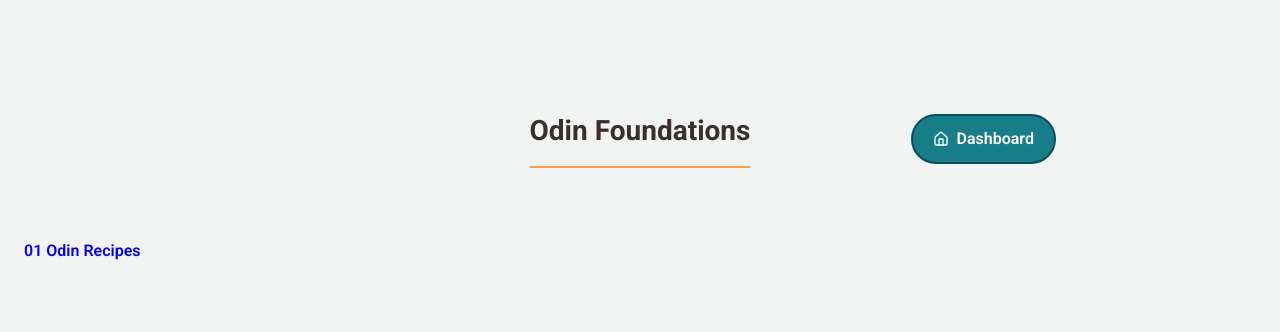
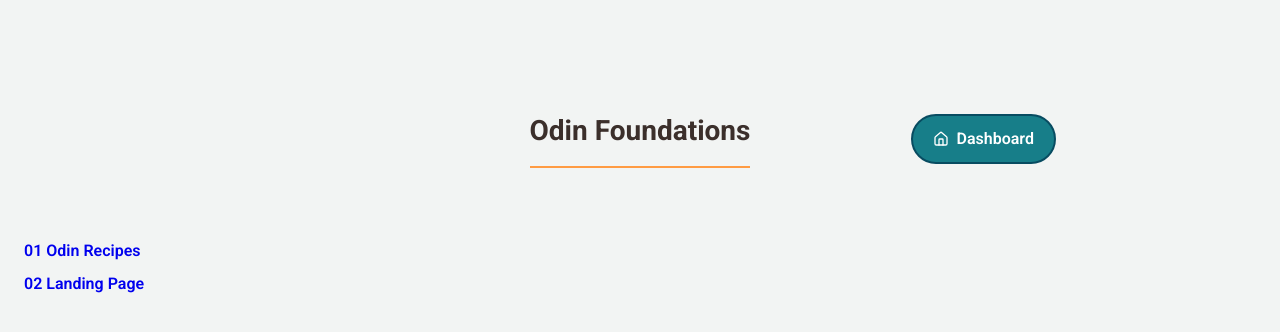
Before and after one commit to janf1997-sys/odin-foundations, a plain HTML site: page index.html in a window 1280 px wide. Drawn offline with Linux system fonts and the light colour scheme.

Commit message:
feat: added new link to main index

```diff
--- a/index.html
+++ b/index.html
@@ -33,6 +33,12 @@
             <span class="project-name">Odin Recipes</span>
           </a>
         </li>
+        <li class="project-item">
+          <a href="./02_landing-page/index.html" class="project-link">
+            <span class="project-number">02</span>
+            <span class="project-name">Landing Page</span>
+          </a>
+        </li>
       </ul>
     </main>
   </body>
```
